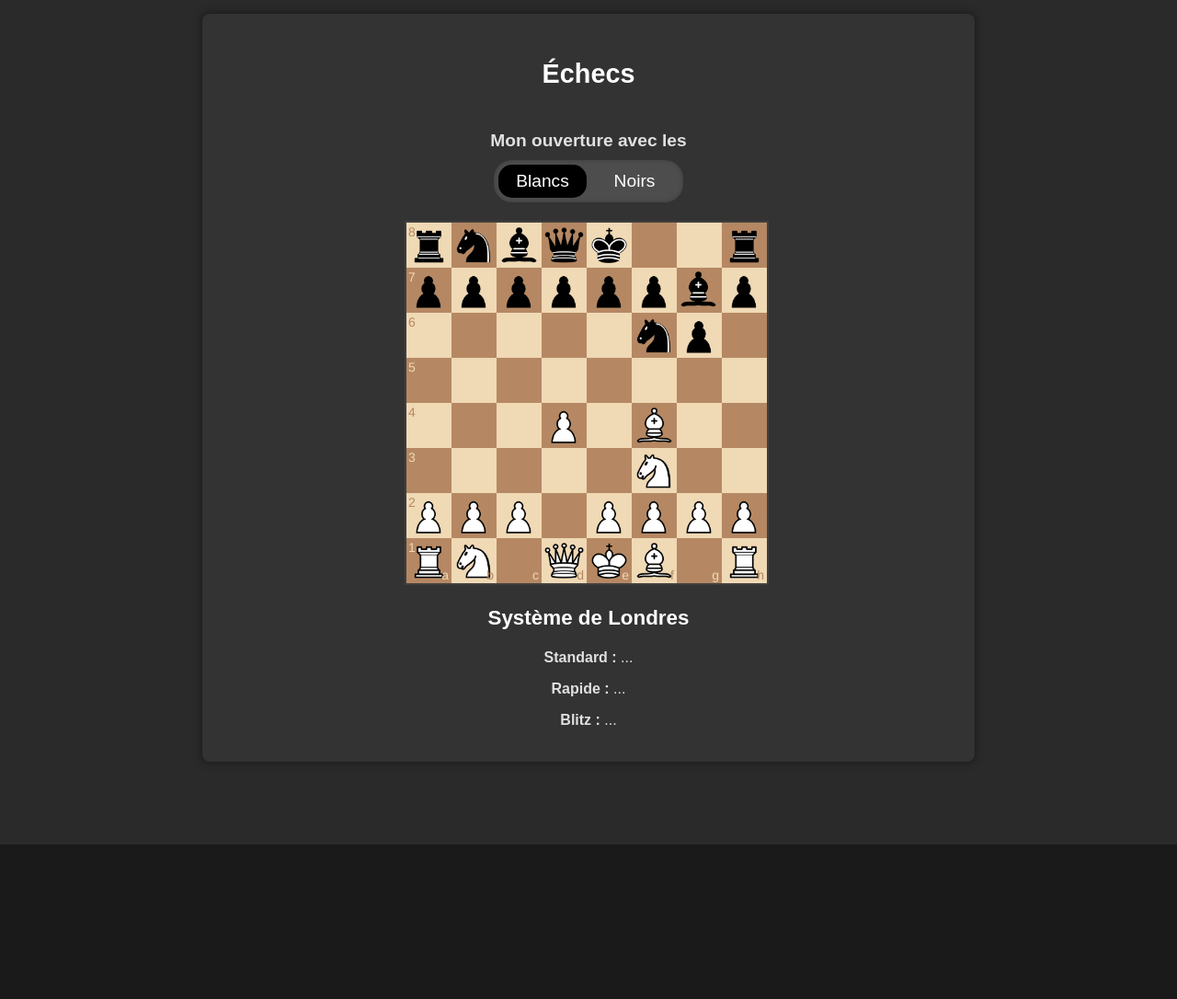
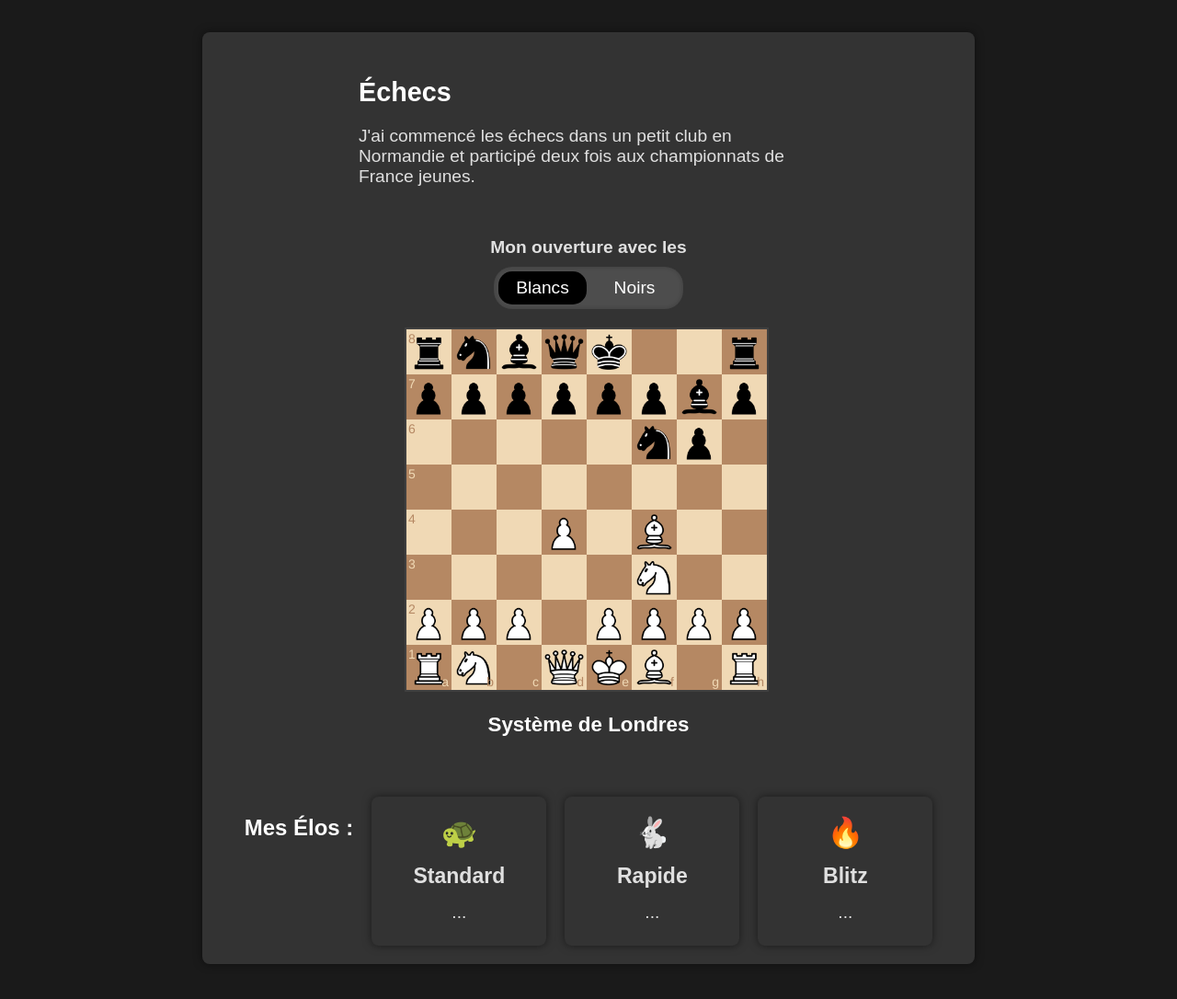
Before and after one commit to mathisboche/me, a website: page public/index.html in a window 1280 px wide. Shown: the part 2820-3906 px from the top of the page at 92% size. Before the commit the page ends 3738 px from the top, so only its background shows below. Drawn offline with nearby package versions, Linux system fonts and the light colour scheme; no server answers.

Commit message:
cards elo

```diff
--- a/public/index.html
+++ b/public/index.html
@@ -74,6 +74,7 @@
         <h2 class="section-title">Mes Passions</h2>
         <div class="passion" id="echecs">
             <h3>Échecs</h3>
+            <p class="intro-paragraph">J'ai commencé les échecs dans un petit club en Normandie et participé deux fois aux championnats de France jeunes.</p>
             <div class="chess-controls">
                 <h4>Mon ouverture avec les</h4>
                 <div class="toggle-switch">
@@ -87,9 +88,24 @@
             <div id="chessboard" class="chess-board"></div>
             <div class="chess-summary">
                 <p id="openingName" class="hidden">&nbsp;</p> <!-- Utilisation de l'espace insécable pour réserver l'espace -->
-                <p><strong>Standard :</strong> <span id="standardElo">...</span></p>
-                <p><strong>Rapide :</strong> <span id="rapidElo">...</span></p>
-                <p><strong>Blitz :</strong> <span id="blitzElo">...</span></p>
+            </div>
+            <div class="elo-ratings">
+                <p class="elo-title">Mes Élos :</p>
+                <div class="elo-card">
+                    <div class="emoji">🐢</div>
+                    <p><strong>Standard</strong></p>
+                    <p><span id="standardElo">...</span></p>
+                </div>
+                <div class="elo-card">
+                    <div class="emoji">🐇</div>
+                    <p><strong>Rapide</strong></p>
+                    <p><span id="rapidElo">...</span></p>
+                </div>
+                <div class="elo-card">
+                    <div class="emoji">🔥</div>
+                    <p><strong>Blitz</strong></p>
+                    <p><span id="blitzElo">...</span></p>
+                </div>
             </div>
         </div>
     </section>
@@ -255,9 +271,9 @@
           try {
             const response = await fetch('/api/get_fide_ratings');
             const data = await response.json();
-            document.getElementById('standardElo').innerText = data.standard;
-            document.getElementById('rapidElo').innerText = data.rapid;
-            document.getElementById('blitzElo').innerText = data.blitz;
+            document.getElementById('standardElo').innerText = `${data.standard} F`;
+            document.getElementById('rapidElo').innerText = `${data.rapid} F`;
+            document.getElementById('blitzElo').innerText = `${data.blitz} F`;
           } catch (error) {
             console.error('Erreur lors de la récupération des Élos:', error);
           }
--- a/public/styles.css
+++ b/public/styles.css
@@ -168,14 +168,14 @@ body.darken-background::before {
 /* Styles pour la section Passions */
 #passions {
     padding: 50px 20px;
-    background-color: #2a2a2a;
     transition: background-color 0.5s ease;
+    text-align: center; /* Centrer le contenu */
 }
 
 #passions .section-title {
     font-size: 2em;
     margin-top: 60px;
-    margin-bottom: 20px;
+    margin-bottom: 40px;
     text-align: center;
     color: #ffffff;
 }
@@ -197,6 +197,25 @@ body.darken-background::before {
     margin-bottom: 20px;
     text-align: center;
     color: #ffffff;
+}
+
+#echecs h3 {
+    font-size: 1.8em;
+    margin-bottom: 20px;
+    text-align: left; /* Aligner le titre à gauche */
+    color: #ffffff;
+    max-width: 500px; /* Largeur maximale pour correspondre au paragraphe */
+    margin-left: auto;
+    margin-right: auto;
+}
+
+.intro-paragraph {
+    font-size: 1.2em;
+    margin-bottom: 30px; /* Espace entre le paragraphe et l'élément suivant */
+    max-width: 500px; /* Largeur maximale pour une meilleure lisibilité */
+    text-align: left; /* Aligner le texte à gauche */
+    margin-left: auto;
+    margin-right: auto;
 }
 
 .chess-controls {
@@ -264,8 +283,6 @@ input#selectBlack:checked + label[for="selectBlack"] {
     color: #ffffff;
 }
 
-
-
 .chess-board {
     margin: 0 auto;
     max-width: 400px;
@@ -274,6 +291,7 @@ input#selectBlack:checked + label[for="selectBlack"] {
 
 .chess-summary {
     text-align: center;
+    margin-bottom: 60px; /* Espace en dessous du résumé */
 }
 
 #openingName {
@@ -287,3 +305,48 @@ input#selectBlack:checked + label[for="selectBlack"] {
 .hidden {
     visibility: hidden; /* Garde l'espace sans afficher le contenu */
 }
+
+.elo-title {
+    font-size: 1.5em;
+    font-weight: bold;
+    color: #ffffff;
+    margin-top: 20px;
+    margin-bottom: 10px;
+}
+
+.elo-ratings {
+    display: flex;
+    justify-content: center;
+    gap: 20px; /* Espace entre les cartes */
+    flex-wrap: wrap;
+    margin-bottom: 0px;
+}
+
+.elo-card {
+    background-color: #333;
+    color: #e0e0e0;
+    padding: 20px;
+    border-radius: 8px;
+    width: 150px;
+    text-align: center;
+    box-shadow: 0 0 10px rgba(0, 0, 0, 0.5);
+    display: flex;
+    flex-direction: column;
+    align-items: center;
+}
+
+.elo-card p {
+    margin: 5px 0;
+    font-size: 1.2em;
+}
+
+.elo-card strong {
+    display: block;
+    margin-bottom: 5px;
+    font-size: 1.2em;
+}
+
+.elo-card .emoji {
+    font-size: 2em;
+    margin-bottom: 10px;
+}
```
